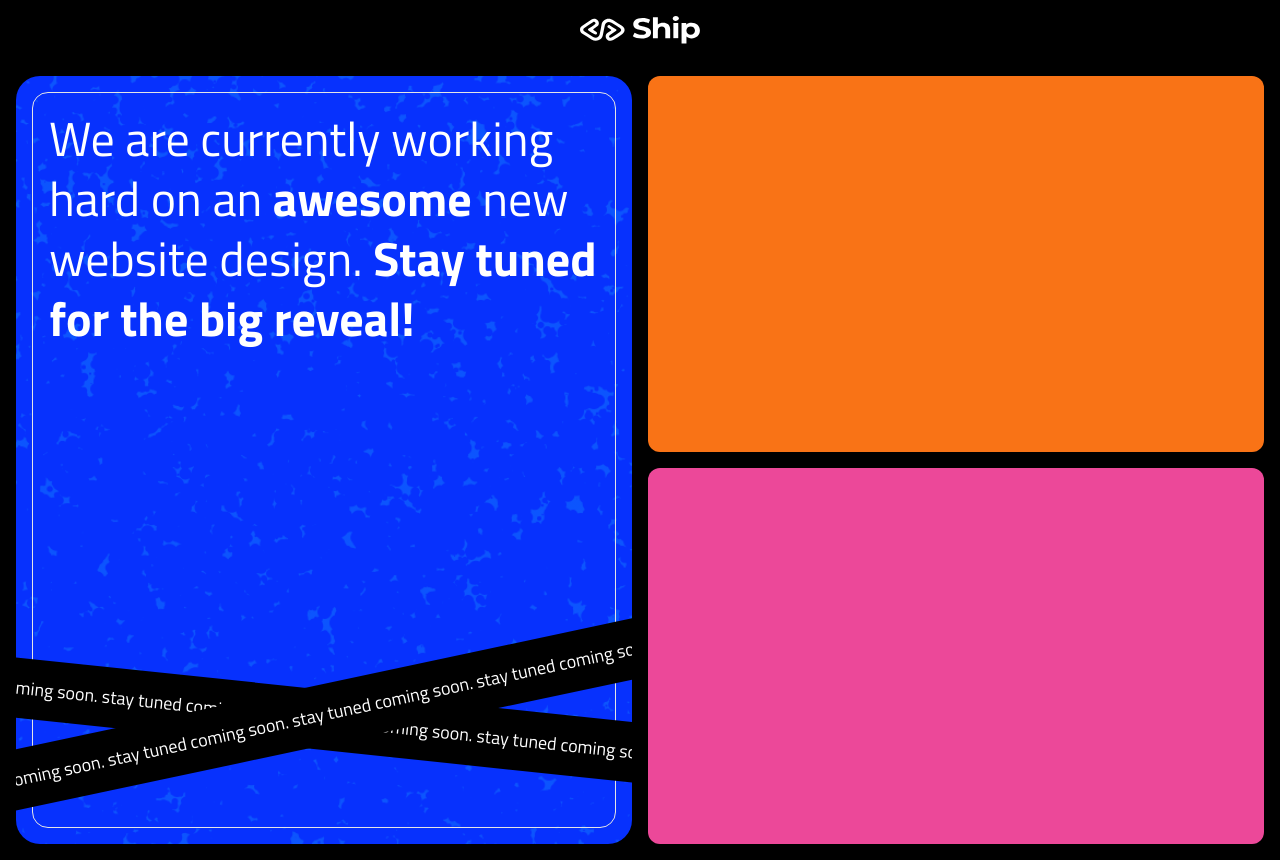
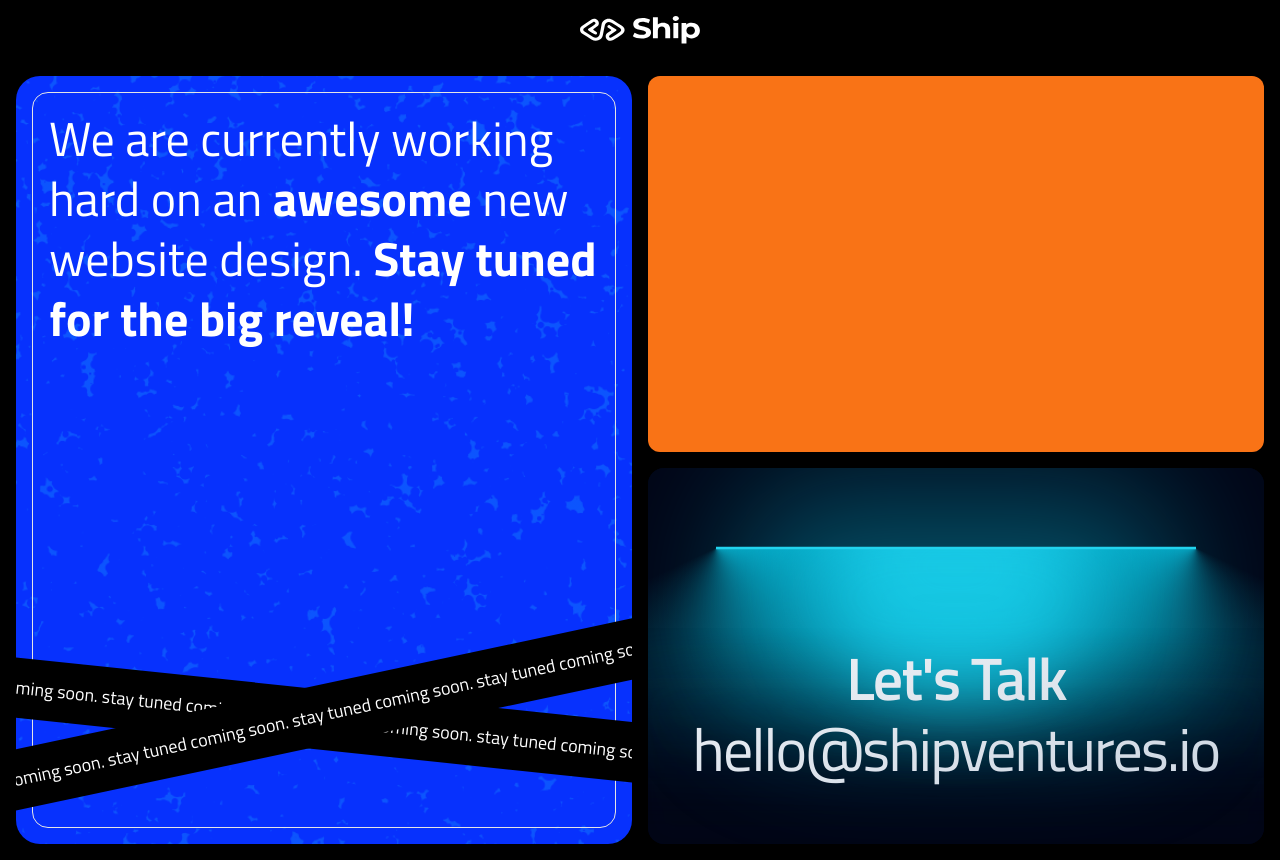
Before and after one commit to the-moezzat/ship, a Next.js app: page / in a window 1280 px wide. Built offline with nearby package versions, Linux system fonts and the light colour scheme.

Commit message:
feat: let's talk box

```diff
--- a/app/page.tsx
+++ b/app/page.tsx
@@ -1,6 +1,9 @@
+'use client'
 import React from 'react';
 import Image from "next/image";
 import {TextGenerateEffect} from "@/components/ui/text-generate-effect";
+import { LampContainer } from '@/components/ui/lamb';
+import { motion } from 'framer-motion';
 
 const words = 'We are currently working hard on an awesome new website design. Stay tuned for the big reveal!';
 
@@ -24,7 +27,28 @@
                     <div className={'absolute bg-black text-white text-lg py-4 w-[150%] bottom-32 -left-5 -rotate-12 text-nowrap'}>coming soon. stay tuned coming soon. stay tuned coming soon. stay tuned coming soon. stay tuned coming soon. stay tuned</div>
                 </div>
                 <div className={'bg-orange-500 rounded-xl'}></div>
-                <div className={'bg-pink-500 rounded-xl'}></div>
+                <div className={'rounded-2xl overflow-hidden'}>
+                    <LampContainer>
+                        <motion.h1
+                            initial={{ opacity: 0.5, y: 100 }}
+                            whileInView={{ opacity: 1, y: 0 }}
+                            transition={{
+                                delay: 0.3,
+                                duration: 0.8,
+                                ease: "easeInOut",
+                            }}
+                            className="bg-gradient-to-br from-slate-100 to-slate-300 py-4 bg-clip-text text-center text-4xl font-medium tracking-tight text-transparent md:text-7xl"
+                        >
+                            <h2 className={'text-6xl font-semibold'}>
+                                Let&apos;s Talk
+                            </h2>
+
+                            <a href={'mailto:hello@shipventures.io'} className={'text-6xl decoration-dashed'}>
+                                hello@shipventures.io
+                            </a>
+                        </motion.h1>
+                    </LampContainer>
+                </div>
             </main>
         </>
     );
--- /dev/null
+++ b/components/ui/lamb.tsx
@@ -0,0 +1,104 @@
+"use client";
+import React from "react";
+import { motion } from "framer-motion";
+import { cn } from "@/lib/utils";
+
+export function LampDemo() {
+    return (
+        <LampContainer>
+            <motion.h1
+                initial={{ opacity: 0.5, y: 100 }}
+                whileInView={{ opacity: 1, y: 0 }}
+                transition={{
+                    delay: 0.3,
+                    duration: 0.8,
+                    ease: "easeInOut",
+                }}
+                className="mt-8 bg-gradient-to-br from-slate-300 to-slate-500 py-4 bg-clip-text text-center text-4xl font-medium tracking-tight text-transparent md:text-7xl"
+            >
+                Build lamps <br /> the right way
+            </motion.h1>
+        </LampContainer>
+    );
+}
+
+export const LampContainer = ({
+                                  children,
+                                  className,
+                              }: {
+    children: React.ReactNode;
+    className?: string;
+}) => {
+    return (
+        <div
+            className={cn(
+                "relative flex pt-16 h-full flex-col items-start justify-start overflow-hidden bg-slate-950 w-full rounded-md z-0",
+                className
+            )}
+        >
+            <div className="relative flex w-full flex-1 scale-y-125 items-center justify-center isolate z-0 ">
+                <motion.div
+                    initial={{ opacity: 0.5, width: "15rem" }}
+                    whileInView={{ opacity: 1, width: "30rem" }}
+                    transition={{
+                        delay: 0.3,
+                        duration: 0.8,
+                        ease: "easeInOut",
+                    }}
+                    style={{
+                        backgroundImage: `conic-gradient(var(--conic-position), var(--tw-gradient-stops))`,
+                    }}
+                    className="absolute inset-auto right-1/2 h-56 overflow-visible w-[30rem] bg-gradient-conic from-cyan-500 via-transparent to-transparent text-white [--conic-position:from_70deg_at_center_top]"
+                >
+                    <div className="absolute  w-[100%] left-0 bg-slate-950 h-40 bottom-0 z-20 [mask-image:linear-gradient(to_top,white,transparent)]" />
+                    <div className="absolute  w-40 h-[100%] left-0 bg-slate-950  bottom-0 z-20 [mask-image:linear-gradient(to_right,white,transparent)]" />
+                </motion.div>
+                <motion.div
+                    initial={{ opacity: 0.5, width: "15rem" }}
+                    whileInView={{ opacity: 1, width: "30rem" }}
+                    transition={{
+                        delay: 0.3,
+                        duration: 0.8,
+                        ease: "easeInOut",
+                    }}
+                    style={{
+                        backgroundImage: `conic-gradient(var(--conic-position), var(--tw-gradient-stops))`,
+                    }}
+                    className="absolute inset-auto left-1/2 h-56 w-[30rem] bg-gradient-conic from-transparent via-transparent to-cyan-500 text-white [--conic-position:from_290deg_at_center_top]"
+                >
+                    <div className="absolute  w-40 h-[100%] right-0 bg-slate-950  bottom-0 z-20 [mask-image:linear-gradient(to_left,white,transparent)]" />
+                    <div className="absolute  w-[100%] right-0 bg-slate-950 h-40 bottom-0 z-20 [mask-image:linear-gradient(to_top,white,transparent)]" />
+                </motion.div>
+                <div className="absolute top-1/2 h-48 w-full translate-y-12 scale-x-150 bg-slate-950 blur-2xl"></div>
+                <div className="absolute top-1/2 z-50 h-48 w-full bg-transparent opacity-10 backdrop-blur-md"></div>
+                <div className="absolute inset-auto z-50 h-36 w-[28rem] -translate-y-1/2 rounded-full bg-cyan-500 opacity-50 blur-3xl"></div>
+                <motion.div
+                    initial={{ width: "8rem" }}
+                    whileInView={{ width: "16rem" }}
+                    transition={{
+                        delay: 0.3,
+                        duration: 0.8,
+                        ease: "easeInOut",
+                    }}
+                    className="absolute inset-auto z-30 h-44 w-64 -translate-y-[6rem] rounded-full bg-cyan-400 blur-2xl"
+                ></motion.div>
+                <motion.div
+                    initial={{ width: "15rem" }}
+                    whileInView={{ width: "30rem" }}
+                    transition={{
+                        delay: 0.3,
+                        duration: 0.8,
+                        ease: "easeInOut",
+                    }}
+                    className="absolute inset-auto z-50 h-0.5 w-[30rem] -translate-y-[7rem] bg-cyan-400 "
+                ></motion.div>
+
+                <div className="absolute inset-auto z-40 h-44 w-full -translate-y-[12.5rem] bg-slate-950 "></div>
+            </div>
+
+            <div className="absolute bottom-12 left-1/2 -translate-x-1/2 w-full  z-50 shrink  items-center px-5">
+                {children}
+            </div>
+        </div>
+    );
+};
```
